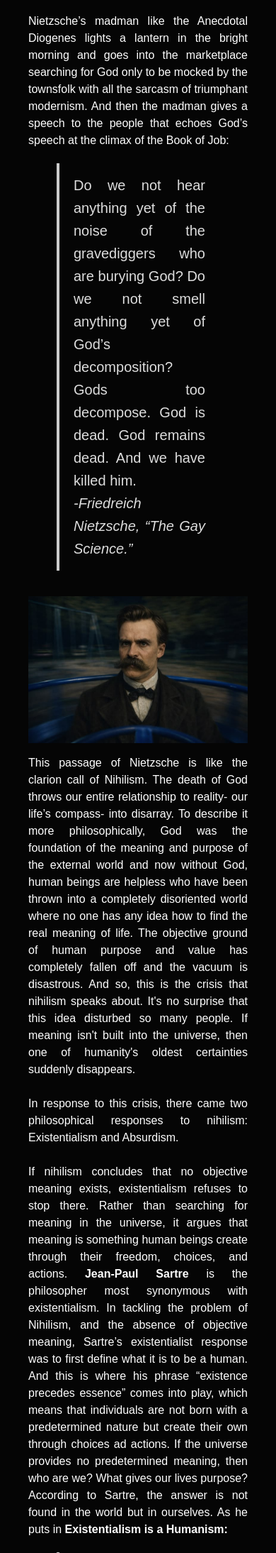
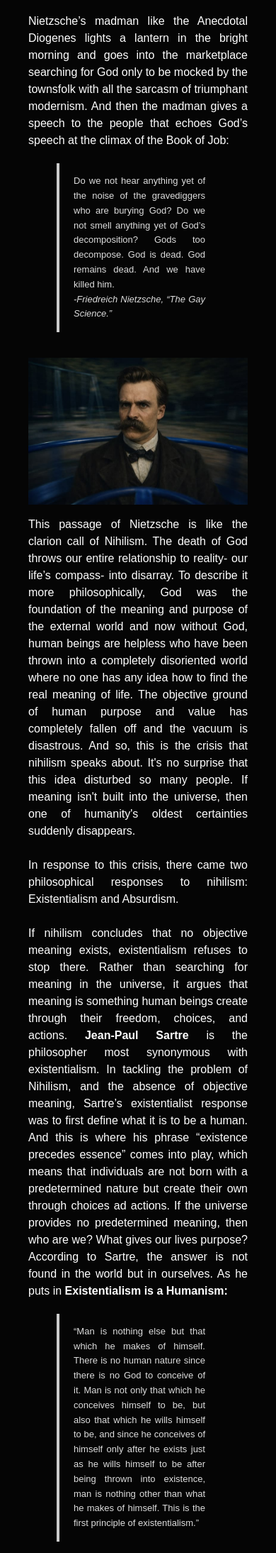
Before and after one commit to mohsinwarind/TheWiseSapiens, a Django app: page /blogs/essence_of_life/ in a window 390 px wide. Shown: the part 3085-5273 px from the top of the page at 71% size. Run offline with Django 5.2, Linux system fonts and the light colour scheme; some web fonts are replaced.

Commit message:
Fixing the issue of lightmood

```diff
--- a/TWS/blogs/static/blogs/css/writeups.css
+++ b/TWS/blogs/static/blogs/css/writeups.css
@@ -178,9 +178,12 @@ body.light .navbar .checkbox-label {
     h1{
         font-size: 35px;
     }
+    blockquote {
+        font-size: small;
+    }
     body.light blockquote {
     color: #000;
-
+    font-size: small;
 }
 }
 
```
